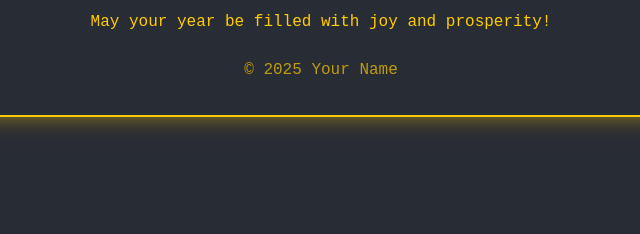
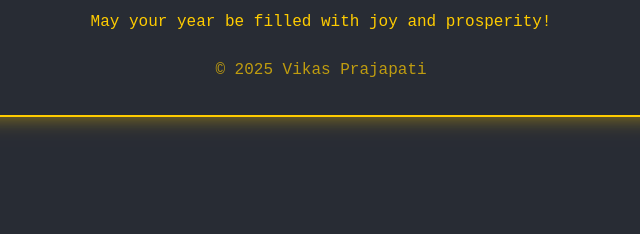
Before and after one commit to KnightRider0408/Happy-New-Year-2025, a plain HTML site: page index.html in a window 1280 px wide. Shown: the part 199-433 px from the top of the page, 319-959 px from the left. Drawn offline with Linux system fonts and the light colour scheme.

Commit message:
index.html
HTML code

```diff
--- a/index.html
+++ b/index.html
@@ -15,7 +15,7 @@
         <p>May your year be filled with joy and prosperity!</p>
         <div class="fireworks"></div>
         <div class="footer">
-            <p>&copy; 2025 Your Name</p>
+            <p>&copy; 2025 Vikas Prajapati </p>
         </div>
     </div>
     <script src="script.js"></script>
```
